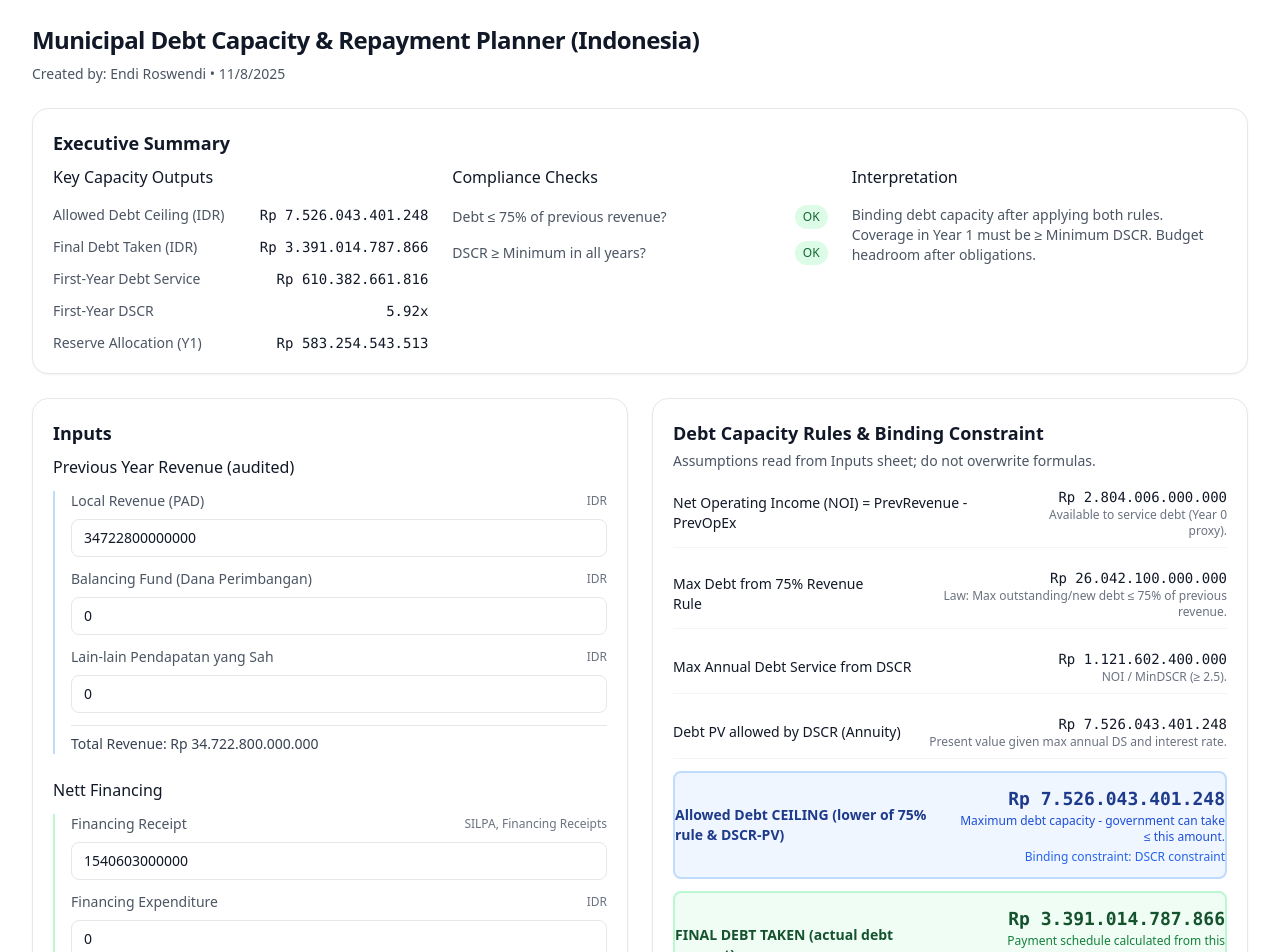
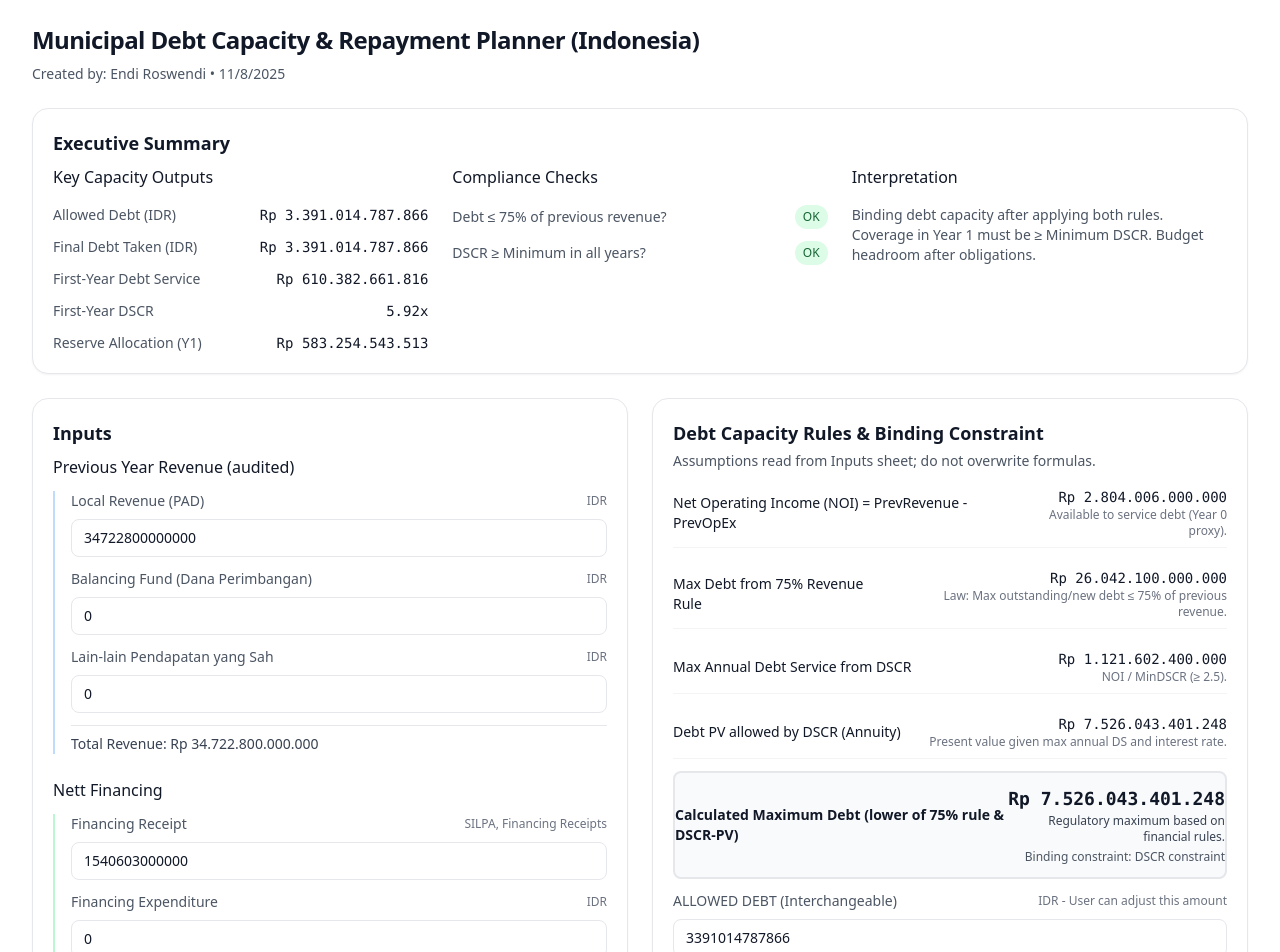
Before and after one commit to Roswendi/Municipal-Debt, a Next.js app: page / in a window 1280 px wide. Shown: the top 952 px of the page. Built offline with nearby package versions, Linux system fonts and the light colour scheme.

Commit message:
fix: updated user workflow (regulatory reference, interchangeale allowed debt

```diff
--- a/app/page.tsx
+++ b/app/page.tsx
@@ -51,7 +51,8 @@ export default function Page() {
 
     // Debt structure (per dad's feedback)
     debtType: 'ptsmi_other', // Default to PT SMI/Other
-    finalDebtTaken: 3_391_014_787_866, // Default to match Excel allowed debt
+    allowedDebt: 3_391_014_787_866, // User-selected allowed debt (interchangeable)
+    finalDebtTaken: 3_391_014_787_866, // Default to match allowed debt
 
     reserveRatio: 1.0,
     minDSCR: 2.5,
@@ -65,7 +66,7 @@ export default function Page() {
 
   const base = useMemo(() => {
     const cap = computeCapacity(inputs);
-    const sched = buildSchedule(inputs, cap.allowedDebt);
+    const sched = buildSchedule(inputs);
     const minD = minDSCR(sched);
     return { cap, sched, minD };
   }, [inputs]);
@@ -78,13 +79,13 @@ export default function Page() {
       personnelExpenses: inputs.personnelExpenses * (1 + opexShockPct / 100),
     };
     const cap = computeCapacity(i);
-    const sched = buildSchedule(i, cap.allowedDebt);
+    const sched = buildSchedule(i);
     const minD = minDSCR(sched);
     return { cap, sched, minD };
   }, [inputs, rateShockBps, revShockPct, opexShockPct]);
 
   const dscrOk = base.minD >= inputs.minDSCR && base.minD > 0;
-  const seventyFiveOk = base.cap.allowedDebt <= 0.75 * getTotalRevenue(inputs) + 1e-6;
+  const seventyFiveOk = inputs.allowedDebt <= 0.75 * getTotalRevenue(inputs) + 1e-6;
 
   return (
     <div className="container space-y-6 py-6">
@@ -110,12 +111,12 @@ export default function Page() {
               <h3 className="font-medium text-gray-900">Key Capacity Outputs</h3>
               <div className="space-y-3">
                 <div className="flex justify-between">
-                  <span className="text-sm text-gray-600">Allowed Debt Ceiling (IDR)</span>
-                  <span className="font-mono text-sm">{fmtIDR(base.cap.allowedDebt)}</span>
+                  <span className="text-sm text-gray-600">Allowed Debt (IDR)</span>
+                  <span className="font-mono text-sm">{fmtIDR(inputs.allowedDebt)}</span>
                 </div>
                 <div className="flex justify-between">
                   <span className="text-sm text-gray-600">Final Debt Taken (IDR)</span>
-                  <span className="font-mono text-sm">{fmtIDR(Math.min(inputs.finalDebtTaken, base.cap.allowedDebt))}</span>
+                  <span className="font-mono text-sm">{fmtIDR(Math.min(inputs.finalDebtTaken, inputs.allowedDebt))}</span>
                 </div>
                 <div className="flex justify-between">
                   <span className="text-sm text-gray-600">First-Year Debt Service</span>
@@ -285,11 +286,11 @@ export default function Page() {
                   <NumberField
                     label="FINAL DEBT TAKEN (≤ Allowed Debt)"
                     value={inputs.finalDebtTaken}
-                    onChange={(v)=>setInputs({...inputs, finalDebtTaken: Math.min(v, base.cap.allowedDebt)})}
+                    onChange={(v)=>setInputs({...inputs, finalDebtTaken: Math.min(v, inputs.allowedDebt)})}
                     hint="IDR"
                   />
                   <div className="text-xs text-gray-600 bg-blue-50 p-2 rounded">
-                    <strong>Important:</strong> Allowed debt ({fmtIDR(base.cap.allowedDebt)}) is the ceiling.
+                    <strong>Important:</strong> Allowed debt ({fmtIDR(inputs.allowedDebt)}) is the ceiling.
                     Government takes debt ≤ this amount. Payment schedule uses FINAL DEBT TAKEN.
                   </div>
                 </div>
@@ -342,18 +343,34 @@ export default function Page() {
                     <div className="text-xs text-gray-500">Present value given max annual DS and interest rate.</div>
                   </div>
                 </div>
-                <div className="flex justify-between items-center py-3 border-2 border-blue-200 rounded-lg bg-blue-50">
-                  <span className="text-sm font-semibold text-blue-900">Allowed Debt CEILING (lower of 75% rule & DSCR-PV)</span>
+                <div className="flex justify-between items-center py-3 border-2 border-gray-200 rounded-lg bg-gray-50">
+                  <span className="text-sm font-semibold text-gray-900">Calculated Maximum Debt (lower of 75% rule & DSCR-PV)</span>
                   <div className="text-right">
-                    <div className="font-mono text-lg font-semibold text-blue-900">{fmtIDR(base.cap.allowedDebt)}</div>
-                    <div className="text-xs text-blue-700">Maximum debt capacity - government can take ≤ this amount.</div>
-                    <div className="text-xs text-blue-600 font-medium mt-1">Binding constraint: {base.cap.binding}</div>
+                    <div className="font-mono text-lg font-semibold text-gray-900">{fmtIDR(base.cap.calculatedMaxDebt)}</div>
+                    <div className="text-xs text-gray-700">Regulatory maximum based on financial rules.</div>
+                    <div className="text-xs text-gray-600 font-medium mt-1">Binding constraint: {base.cap.binding}</div>
                   </div>
                 </div>
+
+                <div className="grid gap-4">
+                  <NumberField
+                    label="ALLOWED DEBT (Interchangeable)"
+                    value={inputs.allowedDebt}
+                    onChange={(v)=>setInputs({...inputs, allowedDebt: v})}
+                    hint="IDR - User can adjust this amount"
+                  />
+                  {inputs.allowedDebt > base.cap.calculatedMaxDebt && (
+                    <div className="text-xs text-amber-700 bg-amber-50 p-2 rounded border border-amber-200">
+                      ⚠️ Warning: Selected allowed debt ({fmtIDR(inputs.allowedDebt)}) exceeds calculated maximum ({fmtIDR(base.cap.calculatedMaxDebt)}).
+                      This may violate regulatory constraints.
+                    </div>
+                  )}
+                </div>
+
                 <div className="flex justify-between items-center py-3 border-2 border-green-200 rounded-lg bg-green-50">
                   <span className="text-sm font-semibold text-green-900">FINAL DEBT TAKEN (actual debt amount)</span>
                   <div className="text-right">
-                    <div className="font-mono text-lg font-semibold text-green-900">{fmtIDR(Math.min(inputs.finalDebtTaken, base.cap.allowedDebt))}</div>
+                    <div className="font-mono text-lg font-semibold text-green-900">{fmtIDR(Math.min(inputs.finalDebtTaken, inputs.allowedDebt))}</div>
                     <div className="text-xs text-green-700">Payment schedule calculated from this amount.</div>
                     <div className="text-xs text-green-600 font-medium mt-1">Debt Type: {inputs.debtType === 'bond' ? 'BOND' : 'PT SMI/Other'}</div>
                   </div>
@@ -465,7 +482,7 @@ export default function Page() {
             </div>
 
             <div className="grid grid-cols-1 md:grid-cols-3 gap-4">
-              <KPI label="Stressed Allowed Debt" value={fmtIDR(stressed.cap.allowedDebt)} />
+              <KPI label="Stressed Max Debt" value={fmtIDR(stressed.cap.calculatedMaxDebt)} />
               <KPI label="Stressed Min DSCR" value={stressed.minD > 0 ? `${stressed.minD.toFixed(2)}x` : '—'} intent={stressed.minD >= inputs.minDSCR ? 'ok' : 'warn'} />
               <KPI label="Rate (stressed)" value={`${((inputs.rate + rateShockBps/10000)*100).toFixed(2)}%`} />
             </div>
--- a/lib/finance.ts
+++ b/lib/finance.ts
@@ -42,7 +42,8 @@ export type Inputs = {
 
   // Debt structure (added per dad's feedback)
   debtType: "bond" | "ptsmi_other"; // BOND vs PT SMI/Other
-  finalDebtTaken: number; // Actual debt amount ≤ allowed debt ceiling
+  allowedDebt: number; // User-selected allowed debt (interchangeable)
+  finalDebtTaken: number; // Actual debt amount ≤ allowed debt
 
   reserveRatio: number;
   minDSCR: number;
@@ -115,18 +116,18 @@ export function computeCapacity(i: Inputs) {
     maxDebtRevenueRule,
     maxAnnualDS,
     dscrPV,
-    allowedDebt,
+    calculatedMaxDebt: allowedDebt, // Rename to avoid confusion with user input
     binding
   };
 }
 
-export function buildSchedule(i: Inputs, allowedDebt: number): Row[] {
+export function buildSchedule(i: Inputs): Row[] {
   const rows: Row[] = [];
   const n = Math.max(0, Math.floor(i.termYears));
   const amortYears = Math.max(0, Math.floor(i.termYears - i.graceYears));
 
-  // Use FINAL DEBT TAKEN instead of allowed debt (per dad's feedback)
-  const actualDebt = Math.min(i.finalDebtTaken, allowedDebt);
+  // Use FINAL DEBT TAKEN, respecting user's allowed debt (per dad's feedback)
+  const actualDebt = Math.min(i.finalDebtTaken, i.allowedDebt);
 
   const annuityPmt = i.paymentType === "annuity" && amortYears > 0 ? pmt(i.rate, amortYears, actualDebt) : 0;
   const epPrincipal = i.paymentType === "equal_principal" && amortYears > 0 ? actualDebt / amortYears : 0;
```
